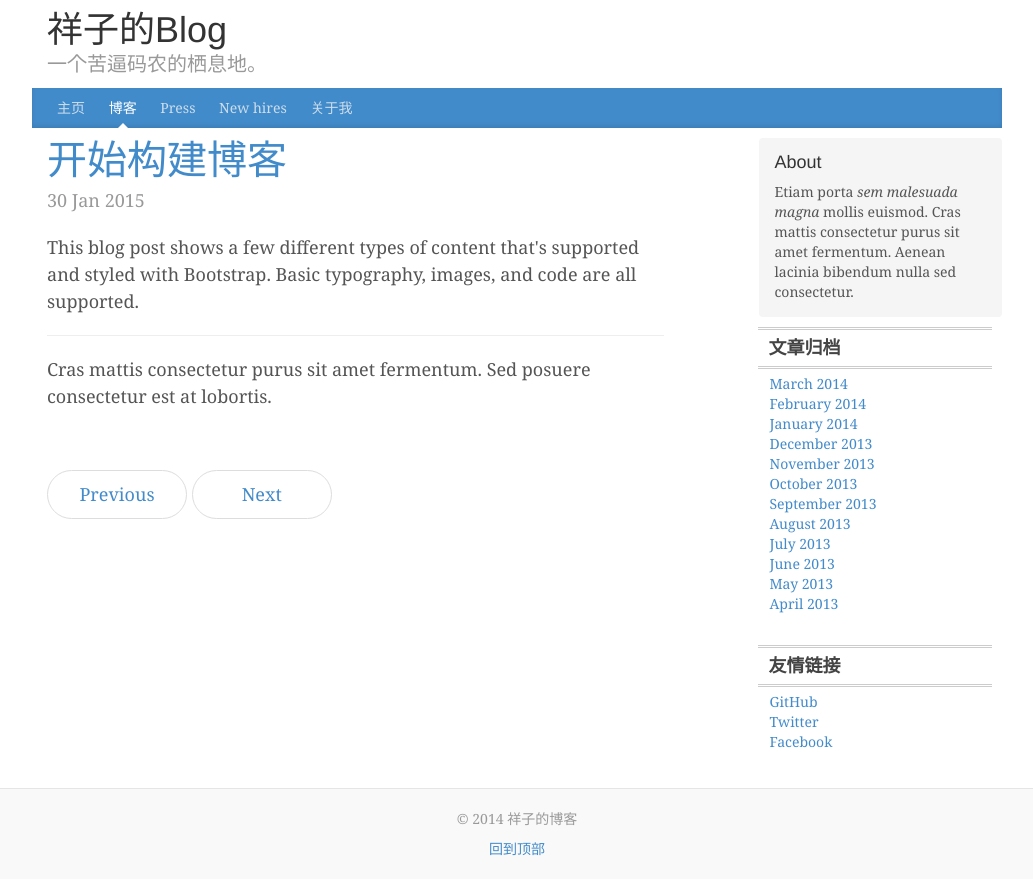
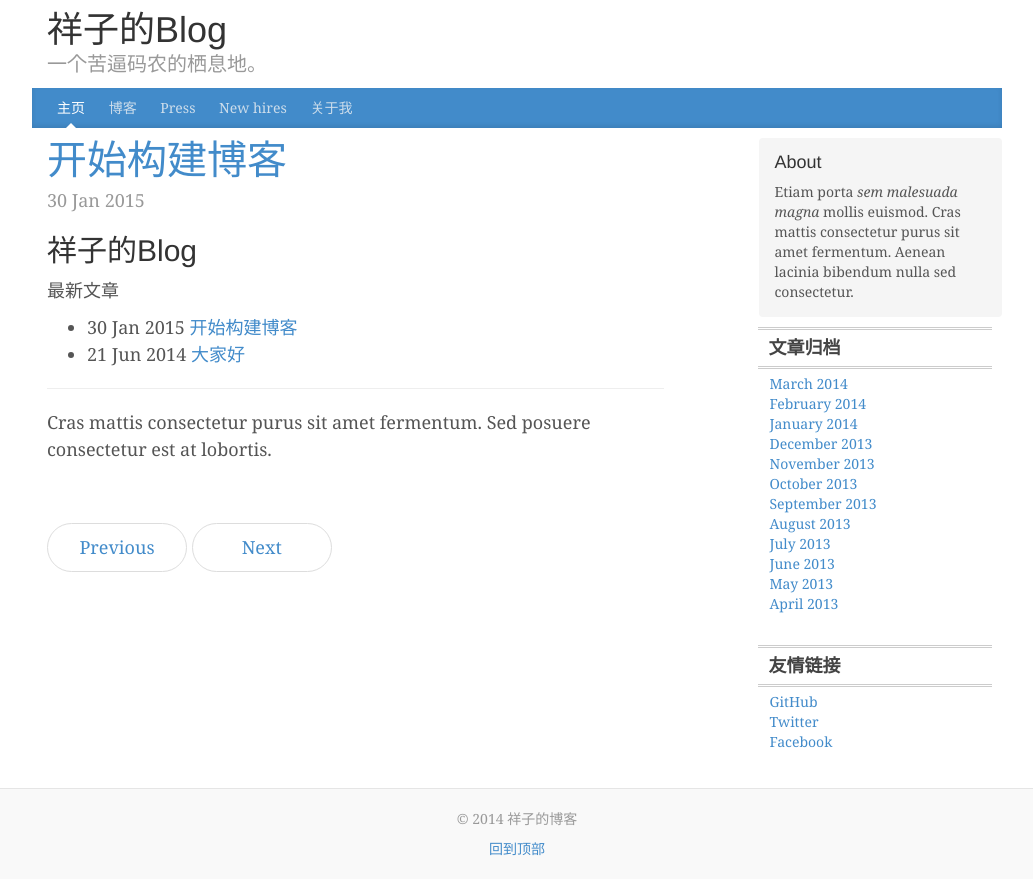
Before and after one commit to hayesSwing/hayesswing.github.com, a Jekyll site: the page built from index.html, in a window 1280 px wide. Shown: the top 895 px of the page, without its empty margins (123-1156 px from the left). Built offline with Jekyll 4.4.1, drawn with Linux system fonts in a browser that asks for light colours; nearby versions of some CDN libraries; Markdown is read by kramdown in place of the engine named in the settings; the list of posts is cut into pages by our own code.

Commit message:
域名绑定测试

```diff
--- a/CNAME
+++ b/CNAME
@@ -0,0 +1 @@
+blog.zhangshuxiang.com
--- a/_layouts/index.html
+++ b/_layouts/index.html
@@ -38,8 +38,8 @@
     <div class="blog-masthead">
       <div class="container">
         <nav class="blog-nav">
-          <a class="blog-nav-item" href="../index.html">主页</a>
-          <a class="blog-nav-item active" href="../blog.html">博客</a>
+          <a class="blog-nav-item active" href="../index.html">主页</a>
+          <a class="blog-nav-item" href="../blog.html">博客</a>
           <a class="blog-nav-item" href="#">Press</a>
           <a class="blog-nav-item" href="#">New hires</a>
           <a class="blog-nav-item" href="../about.html">关于我</a>
@@ -58,7 +58,7 @@
             <h2 class="blog-post-title"><a href="{{ post.url }}">{{ post.title }}</a></h2>
             <p class="blog-post-meta">{{ post.date | date_to_string }} </p>
 
-            <p>This blog post shows a few different types of content that's supported and styled with Bootstrap. Basic typography, images, and code are all supported.</p>
+            <p>{{ content }}</p>
             <hr>
 
             <p>Cras mattis consectetur purus sit amet fermentum. Sed posuere consectetur est at lobortis.</p>
```
Also changed, not shown: README.md.
